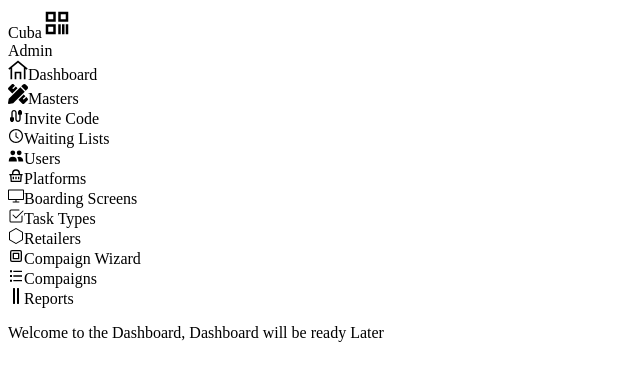
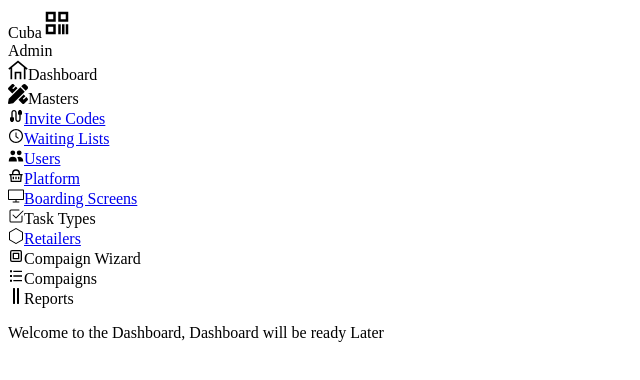
Before and after one commit to sameera222/Cuba_Project, a Next.js app: page /Dashboard in a window 1280 px wide. Shown: the top 380 px of the page, without its empty margins (0-640 px from the left). Built offline with nearby package versions, Linux system fonts and the light colour scheme.

Commit message:
added navigation to the screens

```diff
--- /dev/null
+++ b/src/app/components/FormComponents/Navbar.tsx
@@ -0,0 +1,17 @@
+import React from "react";
+import { CgTikcode } from "react-icons/cg";
+
+export const Navbar = () => {
+  return (
+    <div className="flex md:flex md:flex-grow flex-row justify-between items-center bg-white w-full h-16 p-5">
+      <div className="text-black font-bold text-2xl mr-5 flex flex-row">
+        Cuba
+        <span className="ml-60">
+          <CgTikcode size={30} />
+        </span>
+      </div>
+
+      <div className="text-black font-bold text-2xl">Admin</div>
+    </div>
+  );
+};
--- a/src/app/components/FormComponents/SideBar.tsx
+++ b/src/app/components/FormComponents/SideBar.tsx
@@ -11,6 +11,7 @@ import { BsHexagon } from "react-icons/bs";
 import { TbBoxModel2 } from "react-icons/tb";
 import { RiListCheck } from "react-icons/ri";
 import { FaGripLinesVertical } from "react-icons/fa";
+import Link from "next/link";
 
 const SideBar = () => {
   return (
@@ -31,31 +32,36 @@ const SideBar = () => {
         <span className="mr-3">
           <MdCable />
         </span>
-        Invite Code
+
+        <Link href="/InviteCode">Invite Codes</Link>
       </div>
       <div className="flex flex-row mr-5 py-2">
         <span className="mr-3">
           <AiOutlineClockCircle />
         </span>
-        Waiting Lists
+
+        <Link href="/WaitingLists">Waiting Lists</Link>
       </div>
       <div className="flex flex-row mr-5 py-2">
         <span className="mr-3">
           <HiUsers />
         </span>
-        Users
+
+        <Link href="/Users">Users</Link>
       </div>
       <div className="flex flex-row mr-5 py-2">
         <span className="mr-3">
           <RiShoppingBasketLine />
         </span>
-        Platforms
+
+        <Link href="/Platform">Platform</Link>
       </div>
       <div className="flex flex-row mr-5 py-2">
         <span className="mr-3">
           <SlScreenDesktop />
         </span>
-        Boarding Screens
+
+        <Link href="/BoardingScreens">Boarding Screens</Link>
       </div>
       <div className="flex flex-row mr-5 py-2">
         <span className="mr-3">
@@ -67,7 +73,8 @@ const SideBar = () => {
         <span className="mr-3">
           <BsHexagon />
         </span>
-        Retailers
+
+        <Link href="/Retailers">Retailers</Link>
       </div>
       <div className="flex flex-row mr-5 py-2">
         {" "}
--- a/src/app/head.tsx
+++ b/src/app/head.tsx
@@ -4,7 +4,7 @@ export default function Head() {
       <title>Dashboard App</title>
       <meta content="width=device-width, initial-scale=1" name="viewport" />
       <meta name="description" content="Generated by create next app" />
-      <link rel="icon" href="/favicon.ico" />
+      {/* <link rel="icon" href="/favicon.ico" /> */}
     </>
   );
 }
--- a/src/app/page.module.css
+++ b/src/app/page.module.css
@@ -1,4 +1,4 @@
-.main {
+ .main {
   display: flex;
   flex-direction: column;
   justify-content: space-between;
@@ -131,7 +131,7 @@
 }
 
 /* Conic Gradient Animation */
-.thirteen::before {
+/* .thirteen::before {
   animation: 6s rotate linear infinite;
   width: 200%;
   height: 200%;
--- /dev/null
+++ b/src/pages/BoardingScreens.tsx
@@ -0,0 +1,6 @@
+import React from "react";
+
+const BoardingScreens = () => {
+  return <div>BoardingScreens</div>;
+};
+export default BoardingScreens;
--- a/src/pages/Dashboard.tsx
+++ b/src/pages/Dashboard.tsx
@@ -1,11 +1,12 @@
 import SideBar from "@/app/components/FormComponents/SideBar";
 import React from "react";
 import { CgTikcode } from "react-icons/cg";
+import { Navbar } from "@/app/components/FormComponents/Navbar";
 
 const Dashboard = () => {
   return (
     <div>
-      <div className="flex md:flex md:flex-grow flex-row justify-between items-center bg-white w-full h-16 p-5">
+      {/* <div className="flex md:flex md:flex-grow flex-row justify-between items-center bg-white w-full h-16 p-5">
         <div className="text-black font-bold text-2xl mr-5 flex flex-row">
           Cuba
           <span className="ml-60">
@@ -14,7 +15,8 @@ const Dashboard = () => {
         </div>
 
         <div className="text-black font-bold text-2xl">Admin</div>
-      </div>
+      </div> */}
+      <Navbar />
       <div className="flex flex-row w-full h-full">
         <div className="flex flex-col items-start bg-white w-72 h-full">
           <SideBar />
--- /dev/null
+++ b/src/pages/Retailers.tsx
@@ -0,0 +1,6 @@
+import React from "react";
+
+const Retailers = () => {
+  return <div>Retailers</div>;
+};
+export default Retailers;
```
Also changed, not shown: src/app/layout.tsx (+6 -8 lines), src/pages/InviteCode.tsx (added, +7 -0 lines), src/pages/Platform.tsx (added, +21 -0 lines), src/pages/Users.tsx (added, +7 -0 lines), src/pages/WaitingLists.tsx (added, +7 -0 lines).
